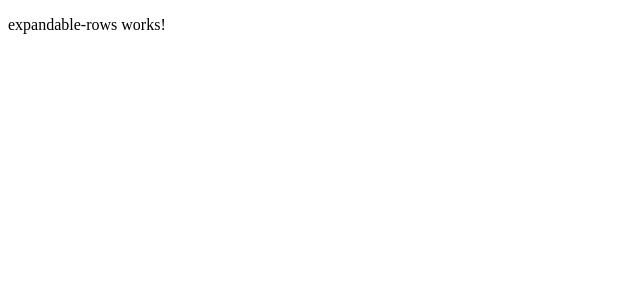
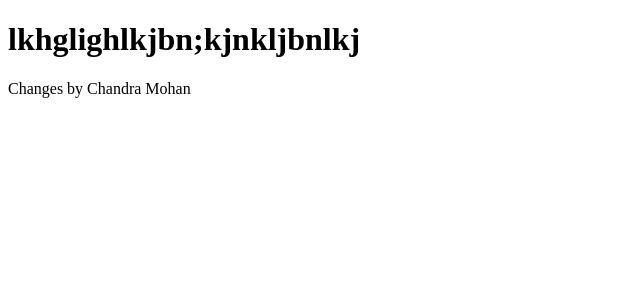
Before and after one commit to myuxguide/AngularComponents, an Angular app: page / in a window 1280 px wide. Shown: the top 300 px of the page, without its empty margins (0-640 px from the left). Built offline with nearby package versions, Linux system fonts and the light colour scheme.

Commit message:
Adding small changes in CM Branch

```diff
--- a/src/app/expandable-rows/expandable-rows.component.html
+++ b/src/app/expandable-rows/expandable-rows.component.html
@@ -1 +1,2 @@
-<p>expandable-rows works!</p>
+<h1>lkhglighlkjbn;kjnkljbnlkj</h1>
+<p>Changes by Chandra Mohan</p>
```
